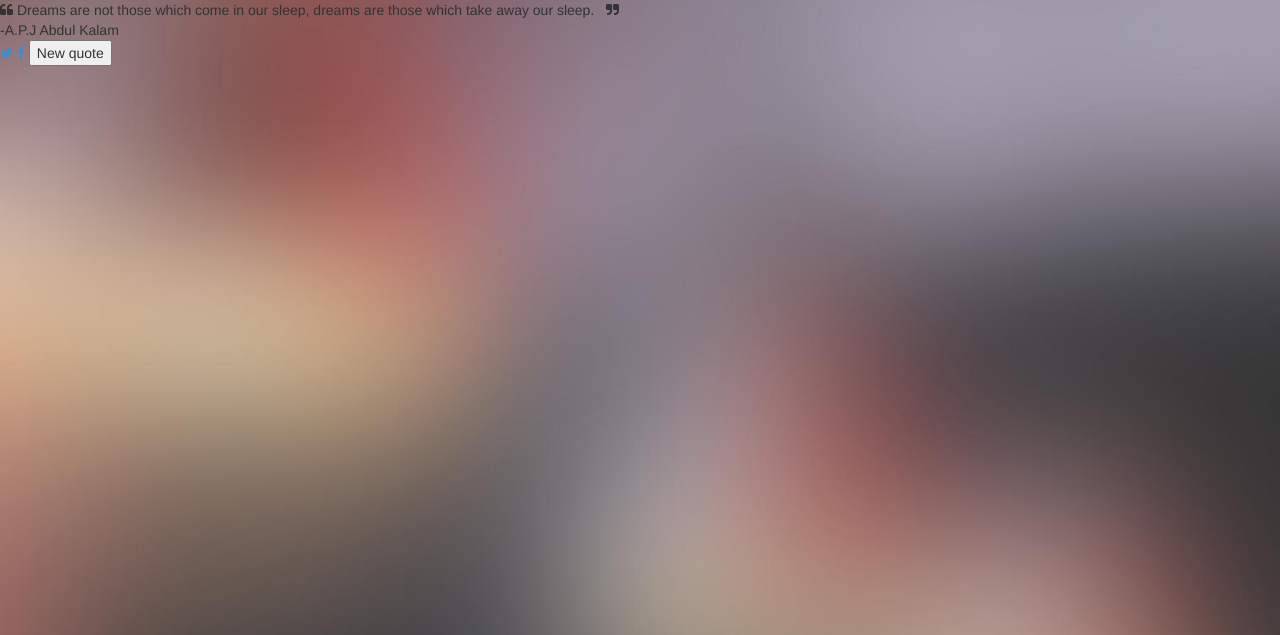
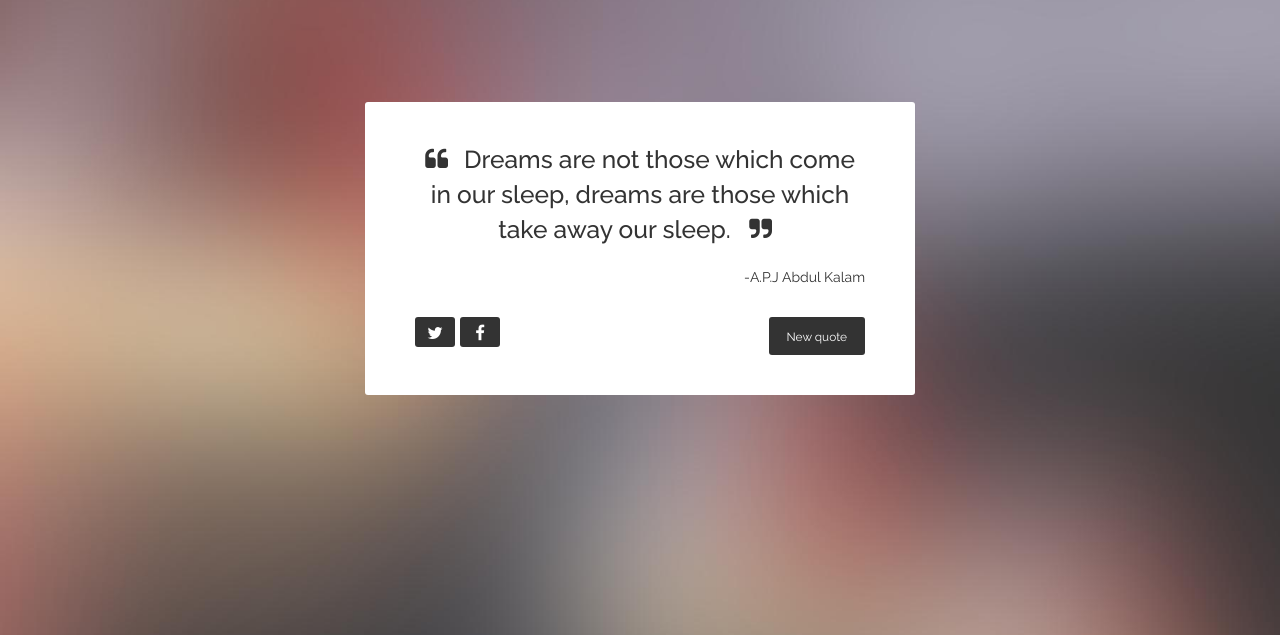
Before and after one commit to swatarianess/SummerQuotes, a PHP site: page /quote.html in a window 1280 px wide. Shown: the top 635 px of the page. Run offline with PHP 8.4, Linux system fonts and the light colour scheme; some libraries are stand-ins or nearby versions.

Commit message:
Merged Steve's changes with mine along with quotes.html

```diff
--- a/assets/css/styles.css
+++ b/assets/css/styles.css
@@ -1,4 +1,5 @@
 @CHARSET "UTF-8";
+@import url(https://fonts.googleapis.com/css?family=Raleway:400,500);
 
 * {
 	-webkit-box-sizing: border-box;
@@ -12,7 +13,92 @@ body {
     -moz-background-size: cover;
     -o-background-size: cover;
     background-size: cover;
+    font-family: 'Raleway', sans-serif;
 }
+
+.quote-box {
+  border-radius:3px;
+  position:relative;
+  margin:8% auto auto auto;
+  width:450px;
+  padding:40px 50px;
+  display:table;
+  background-color:#fff;
+
+
+
+
+}
+
+.quote-box .quote-text {
+
+    text-align:center;
+    width:450px;
+    height:auto;
+    clear:both;
+    font-weight:500;
+    font-size:1.75em;
+  }
+
+  .quote-box .quote-text i{
+      font-size:1.0em;
+      margin-right: 0.4em;
+    }
+
+.quote-box .quote-text  i{
+      font-size:1.0em;
+      margin-right: 0.4em;
+    }
+
+.quote-box .quote-author {
+    width:450px;
+    height:auto;
+    clear:both;
+    padding-top:20px;
+    font-size:1em;
+    text-align:right;
+  }
+
+  .quote-box .buttons {
+    width:450px;
+    margin:auto;
+    display:block;
+
+  }
+
+.quote-box .buttons .button {
+      height:38px;
+      border:none;
+      border-radius:3px;
+      color:#fff;
+      background-color:#333;
+      outline:none;
+      font-size:0.85em;
+      padding: 8px 18px 6px 18px;
+      margin-top:30px;
+      opacity:1;
+      cursor:pointer;
+
+    }
+
+.quote-box .buttons .button:hover{
+	opacity:0.85;
+}
+
+ #tweet-quote, #facebook-quote {
+        float:left;
+        padding:0px;
+        padding-top:8px;
+        text-align:center;
+        font-size:1.2em;
+        margin-right:5px;
+        height:30px;
+        width:40px;
+      }
+
+  #new-quote {
+        float:right;
+      }
 
 .login-form {
 		 text-align: center;
@@ -129,3 +215,7 @@ form[role=login] > button {
 	font-size: 15px;
 	color: #757575;
 }
+
+h1{
+	color: #cdcdcd;
+}
--- a/login/logoutHelper.php
+++ b/login/logoutHelper.php
@@ -10,5 +10,5 @@
 
  if(session_destroy())
  {
-     header("Location: index.php");
+     header("Location: login.php");
  }
```
Also changed, not shown: Home.php (+6 -6 lines), Register.php (+4 -4 lines), login.php (+7 -27 lines), login/dbconfig.php (+4 -4 lines), login/login_process.php (+6 -7 lines), login/script.js (+13 -9 lines).
